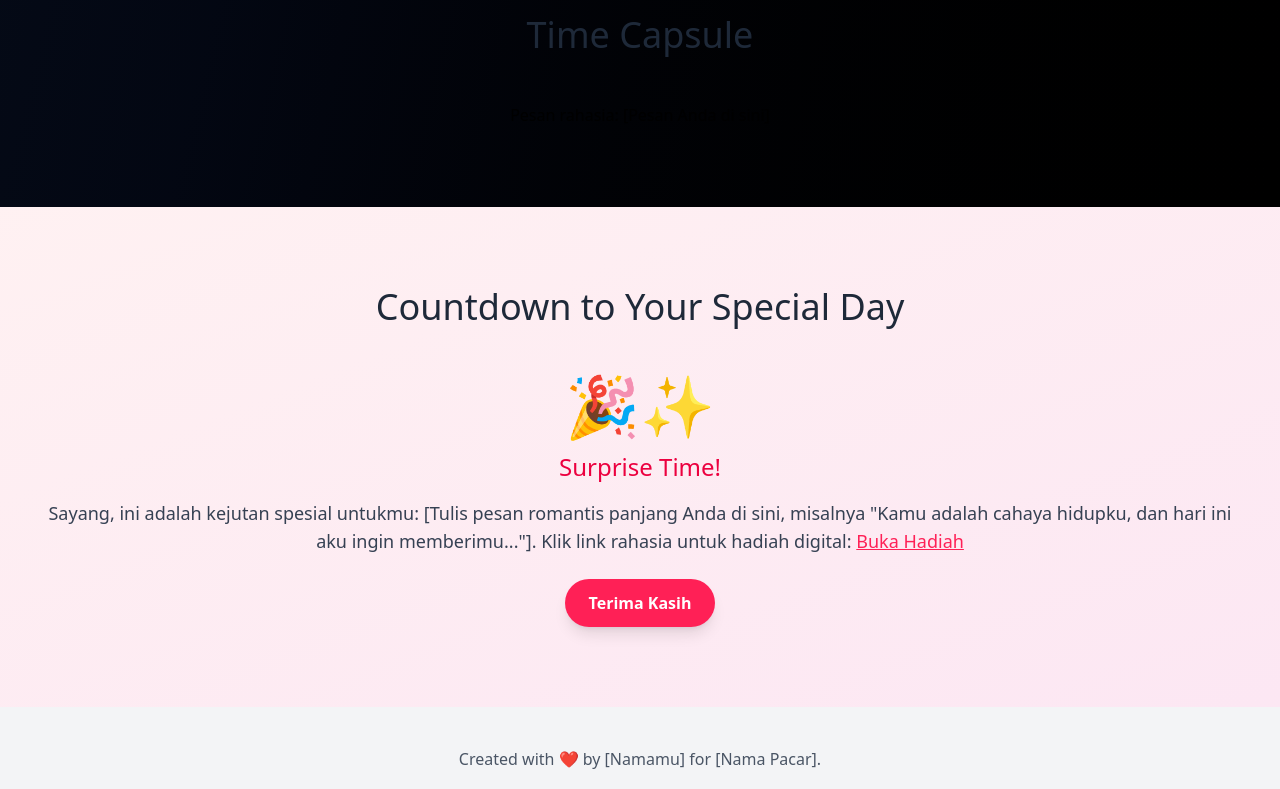
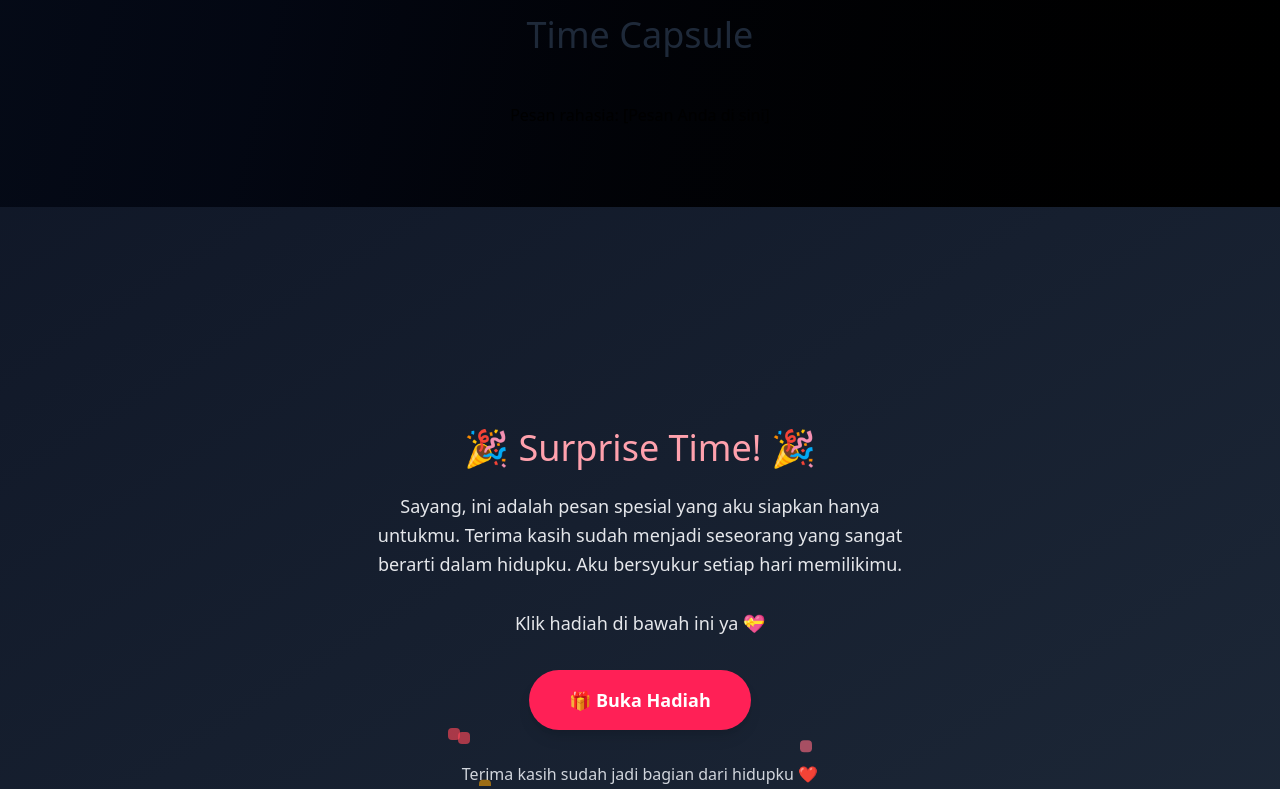
Before and after one commit to faturrahman10/birtday-gift, a React (Vite) app: page / in a window 1280 px wide. Shown: the part 4540-5329 px from the top of the page. Built offline with nearby package versions, Linux system fonts and the light colour scheme.

Commit message:
modify style, and features

```diff
--- a/src/components/Countdown.jsx
+++ b/src/components/Countdown.jsx
@@ -1,18 +1,12 @@
 import React, { useState, useEffect } from "react";
-import { motion } from "framer-motion";
+import { motion, AnimatePresence } from "framer-motion";
 
 const Countdown = () => {
-  const [timeLeft, setTimeLeft] = useState({
-    days: 0,
-    hours: 0,
-    minutes: 0,
-    seconds: 0,
-  });
+  const [timeLeft, setTimeLeft] = useState({});
   const [surprise, setSurprise] = useState(false);
 
   useEffect(() => {
-    // Ganti dengan tanggal ulang tahun pacar Anda, misalnya '2024-10-01T00:00:00' untuk 1 Oktober 2024 pukul 00:00
-    const target = new Date("2024-10-01T00:00:00");
+    const target = new Date("2025-10-01T00:00:00");
 
     const interval = setInterval(() => {
       const now = new Date();
@@ -29,92 +23,152 @@ const Countdown = () => {
           seconds: Math.floor((diff % (1000 * 60)) / 1000),
         });
       }
-    }, 1000); // Update setiap detik
+    }, 1000);
 
-    return () => clearInterval(interval); // Cleanup interval saat komponen unmount
+    return () => clearInterval(interval);
   }, []);
 
+  const timeKeys = [
+    { key: "days", label: "Hari" },
+    { key: "hours", label: "Jam" },
+    { key: "minutes", label: "Menit" },
+    { key: "seconds", label: "Detik" },
+  ];
+
   return (
-    <section className="py-20 px-4 md:px-8 text-center bg-gradient-to-br from-rose-50 to-pink-100">
-      <h2 className="text-3xl md:text-4xl font-playfair mb-12 text-gray-800">
-        Countdown to Your Special Day
-      </h2>
+    <section className="relative min-h-screen flex items-center justify-center overflow-hidden bg-gradient-to-br from-pink-100 to-rose-200 dark:from-gray-900 dark:to-gray-800 px-4">
+      {/* Floating Hearts Background */}
+      <div className="absolute inset-0 pointer-events-none overflow-hidden">
+        {Array.from({ length: 20 }).map((_, i) => (
+          <motion.div
+            key={i}
+            className="absolute text-rose-400 dark:text-rose-600 text-2xl"
+            initial={{ opacity: 0, y: 0 }}
+            animate={{
+              opacity: [0, 1, 1, 0],
+              y: [-20, -200, -300],
+              x: (Math.random() - 0.5) * 200,
+            }}
+            transition={{
+              duration: 10 + Math.random() * 10,
+              repeat: Infinity,
+              delay: Math.random() * 10,
+            }}
+            style={{ left: `${Math.random() * 100}%` }}
+          >
+            ❤️
+          </motion.div>
+        ))}
+      </div>
 
       {!surprise ? (
-        <div className="text-2xl md:text-4xl font-poppins text-rose-600">
-          <div className="grid grid-cols-4 gap-4 max-w-md mx-auto">
-            <div className="bg-white p-4 rounded-lg shadow-lg">
-              <p className="text-3xl font-bold">{timeLeft.days}</p>
-              <p className="text-sm">Days</p>
-            </div>
-            <div className="bg-white p-4 rounded-lg shadow-lg">
-              <p className="text-3xl font-bold">{timeLeft.hours}</p>
-              <p className="text-sm">Hours</p>
-            </div>
-            <div className="bg-white p-4 rounded-lg shadow-lg">
-              <p className="text-3xl font-bold">{timeLeft.minutes}</p>
-              <p className="text-sm">Minutes</p>
-            </div>
-            <div className="bg-white p-4 rounded-lg shadow-lg">
-              <p className="text-3xl font-bold">{timeLeft.seconds}</p>
-              <p className="text-sm">Seconds</p>
-            </div>
+        <motion.div
+          initial={{ opacity: 0, scale: 0.95 }}
+          animate={{ opacity: 1, scale: 1 }}
+          transition={{ duration: 1 }}
+          className="relative z-10 text-center"
+        >
+          <h2 className="text-4xl md:text-5xl font-playfair font-bold text-gray-800 dark:text-rose-100 mb-10">
+            Countdown ke Hari Spesial Kamu 💖
+          </h2>
+
+          {/* Time Cards */}
+          <div className="grid grid-cols-2 md:grid-cols-4 gap-4 max-w-2xl mx-auto">
+            {timeKeys.map(({ key, label }) => (
+              <motion.div
+                key={key}
+                whileHover={{ scale: 1.05 }}
+                className="
+                  backdrop-blur-xl bg-white/40 dark:bg-gray-700/40
+                  shadow-xl rounded-2xl p-6
+                  border border-white/50 dark:border-gray-600/50
+                "
+              >
+                <motion.p
+                  key={timeLeft[key]}
+                  initial={{ opacity: 0, y: 10 }}
+                  animate={{ opacity: 1, y: 0 }}
+                  transition={{ duration: 0.3 }}
+                  className="text-4xl md:text-5xl font-bold text-rose-600 dark:text-rose-300"
+                >
+                  {timeLeft[key] ?? "0"}
+                </motion.p>
+
+                <p className="text-gray-600 dark:text-gray-300 mt-2 text-sm md:text-base">
+                  {label}
+                </p>
+              </motion.div>
+            ))}
           </div>
-          <p className="mt-8 text-lg text-gray-700">
-            Menunggu momen spesial kita... ❤️
+
+          <p className="mt-10 text-lg md:text-xl text-gray-700 dark:text-gray-300">
+            Aku tidak sabar menunggu momen indah kita berikutnya... ❤️
           </p>
-        </div>
+        </motion.div>
       ) : (
-        <motion.div
-          initial={{ scale: 0, opacity: 0 }}
-          animate={{ scale: 1, opacity: 1 }}
-          transition={{ duration: 1, type: "spring" }}
-          className="text-center"
-        >
-          {/* Animasi Confetti Sederhana (CSS-based) */}
-          <div className="relative">
-            <div className="absolute inset-0 pointer-events-none">
-              {Array.from({ length: 50 }).map((_, i) => (
+        <AnimatePresence>
+          <motion.div
+            key="surprise"
+            className="relative z-20 text-center max-w-xl mx-auto px-4"
+            initial={{ opacity: 0, scale: 0.85 }}
+            animate={{ opacity: 1, scale: 1 }}
+            transition={{ duration: 1.2, type: "spring" }}
+          >
+            {/* Confetti */}
+            <div className="absolute inset-0 pointer-events-none overflow-hidden">
+              {Array.from({ length: 60 }).map((_, i) => (
                 <motion.div
                   key={i}
-                  initial={{ y: -10, opacity: 1 }}
-                  animate={{ y: window.innerHeight, opacity: 0 }}
-                  transition={{ duration: 3, delay: Math.random() * 2 }}
-                  className="absolute w-2 h-2 bg-rose-400 rounded-full"
+                  initial={{ y: -50, opacity: 1 }}
+                  animate={{ y: window.innerHeight + 100, opacity: 0 }}
+                  transition={{
+                    duration: 3,
+                    delay: Math.random() * 2,
+                    repeat: Infinity,
+                  }}
+                  className="absolute w-3 h-3 rounded-sm"
                   style={{
                     left: `${Math.random() * 100}%`,
-                    animationDelay: `${Math.random() * 2}s`,
+                    backgroundColor: ["#ff6b81", "#ff4757", "#ffa502"][
+                      Math.floor(Math.random() * 3)
+                    ],
                   }}
                 />
               ))}
             </div>
-            <div className="text-6xl mb-4">🎉✨</div>
-            <h3 className="text-2xl font-playfair text-rose-600 mb-4">
-              Surprise Time!
+
+            <h3 className="text-4xl font-playfair text-rose-600 dark:text-rose-300 mb-6">
+              🎉 Surprise Time! 🎉
             </h3>
-            <p className="text-lg font-poppins text-gray-700 mb-6">
-              Sayang, ini adalah kejutan spesial untukmu: [Tulis pesan romantis
-              panjang Anda di sini, misalnya "Kamu adalah cahaya hidupku, dan
-              hari ini aku ingin memberimu..."]. Klik link rahasia untuk hadiah
-              digital:{" "}
-              <a
-                href="[link ke video/hadiah, misalnya https://drive.google.com/...]"
-                className="text-rose-500 underline hover:text-rose-700 transition"
-              >
-                Buka Hadiah
-              </a>
+
+            <p className="text-lg text-gray-700 dark:text-gray-200 leading-relaxed mb-8">
+              Sayang, ini adalah pesan spesial yang aku siapkan hanya untukmu.
+              Terima kasih sudah menjadi seseorang yang sangat berarti dalam
+              hidupku. Aku bersyukur setiap hari memilikimu.
+              <br />
+              <br />
+              Klik hadiah di bawah ini ya 💝
             </p>
-            <motion.button
+
+            <motion.a
+              href="https://yourgiftlink.com"
+              target="_blank"
               whileHover={{ scale: 1.1 }}
-              className="bg-rose-500 text-white px-6 py-3 rounded-full font-semibold shadow-lg hover:bg-rose-600 transition"
-              onClick={() =>
-                alert("Terima kasih telah menjadi bagian hidupku! ❤️")
-              }
+              className="inline-block px-10 py-4 rounded-full bg-rose-500 text-white font-semibold text-lg shadow-lg hover:bg-rose-600 transition"
             >
-              Terima Kasih
-            </motion.button>
-          </div>
-        </motion.div>
+              🎁 Buka Hadiah
+            </motion.a>
+
+            <motion.p
+              className="mt-8 text-gray-600 dark:text-gray-300"
+              initial={{ opacity: 0 }}
+              animate={{ opacity: 1 }}
+              transition={{ delay: 1 }}
+            >
+              Terima kasih sudah jadi bagian dari hidupku ❤️
+            </motion.p>
+          </motion.div>
+        </AnimatePresence>
       )}
     </section>
   );
```
